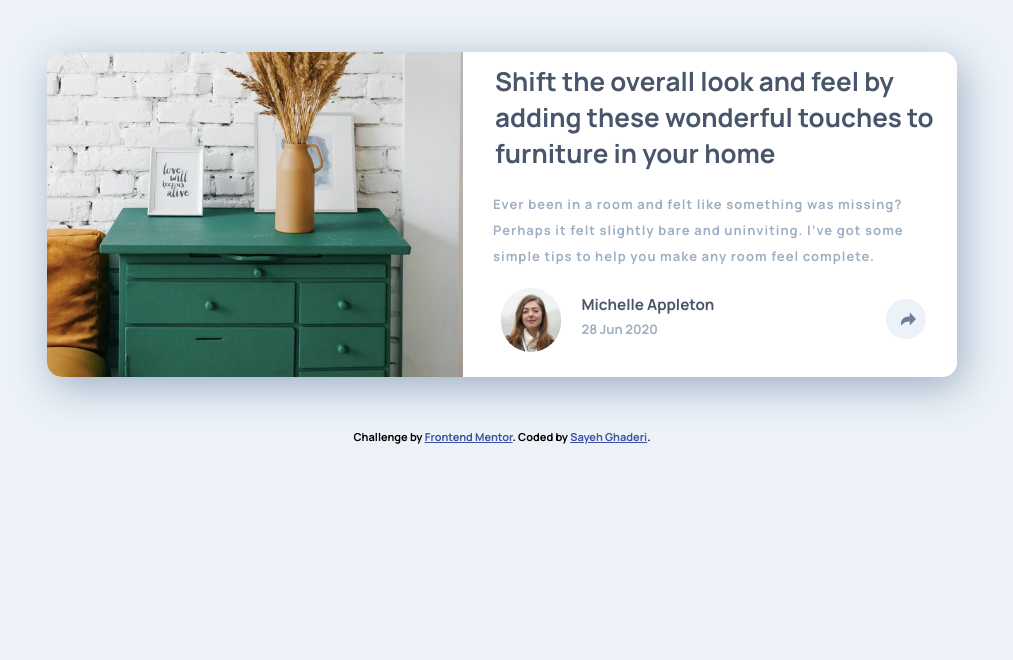
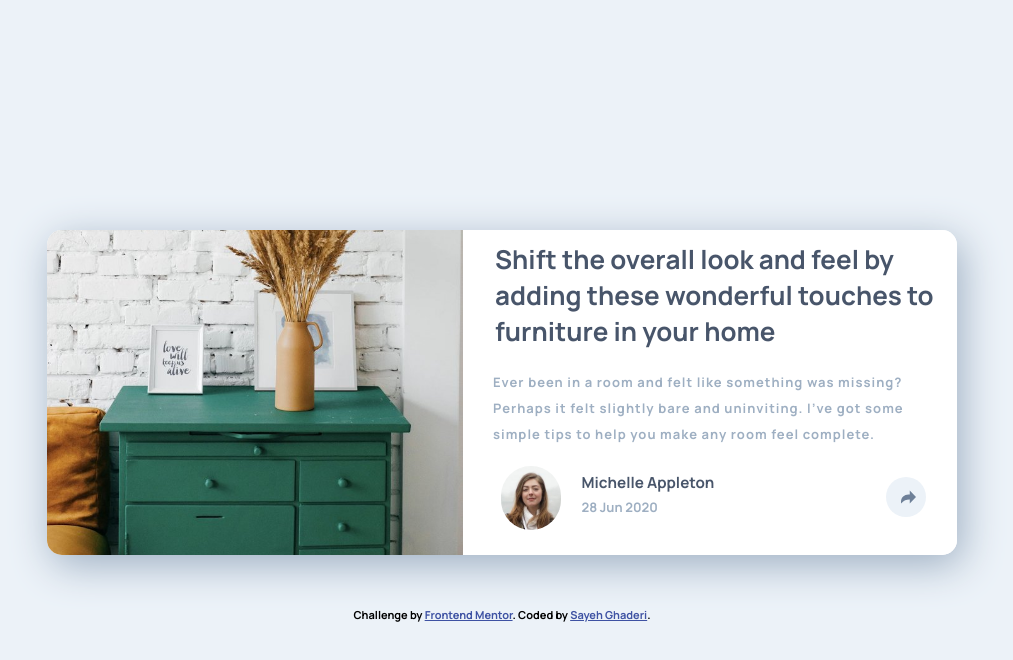
Before and after one commit to sayeh92/article-preview-component-master, a website: page index.html in a window 1536 px wide. Shown: the whole page, without its empty margins (266-1279 px from the left). Drawn offline with Linux system fonts and the light colour scheme.

Commit message:
Update style.css

```diff
--- a/style.css
+++ b/style.css
@@ -145,7 +145,8 @@ h1 {
   body {
     background-color: hsl(210, 46%, 95%);
     font-size: 13px;
-    position: relative
+    position: relative;
+    height: 100vh;
   }
   .main {
     flex-direction: column;
```
